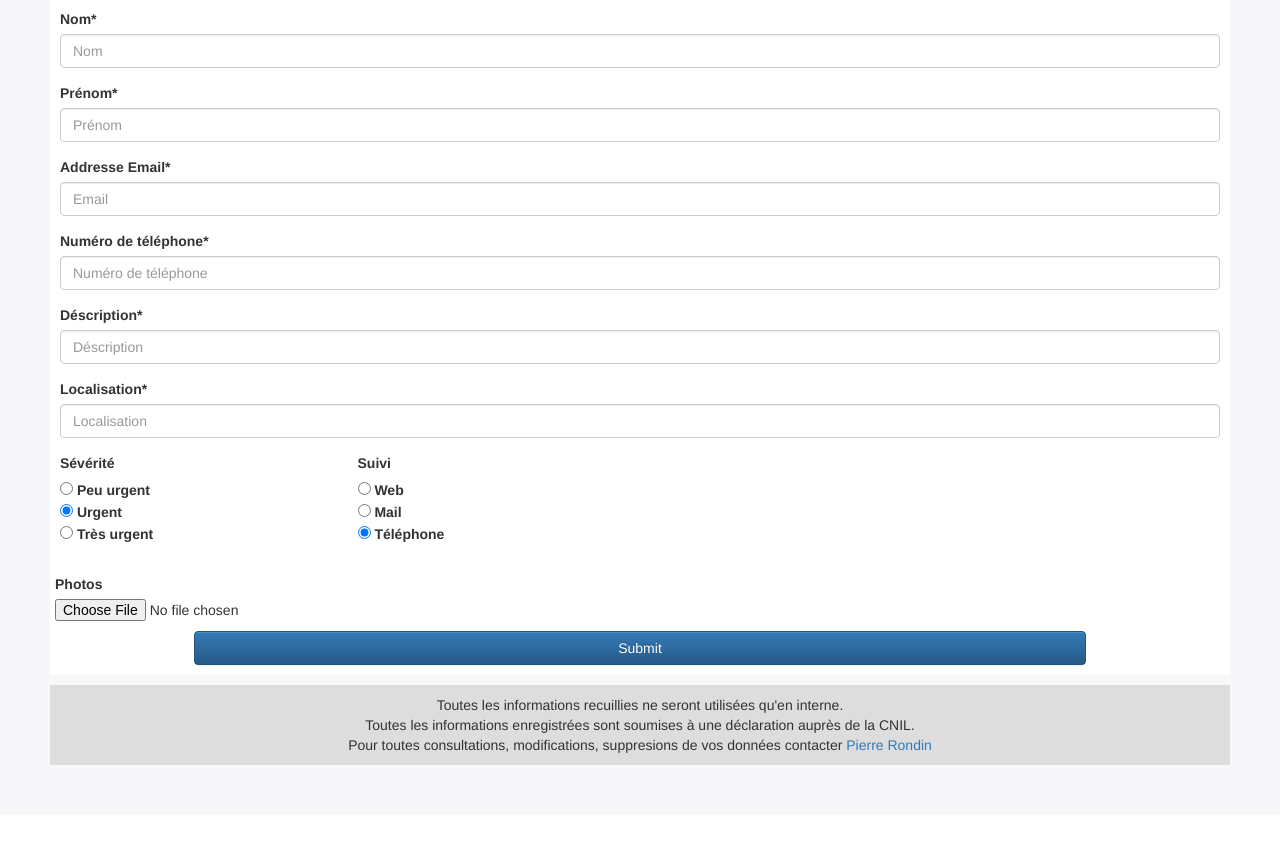
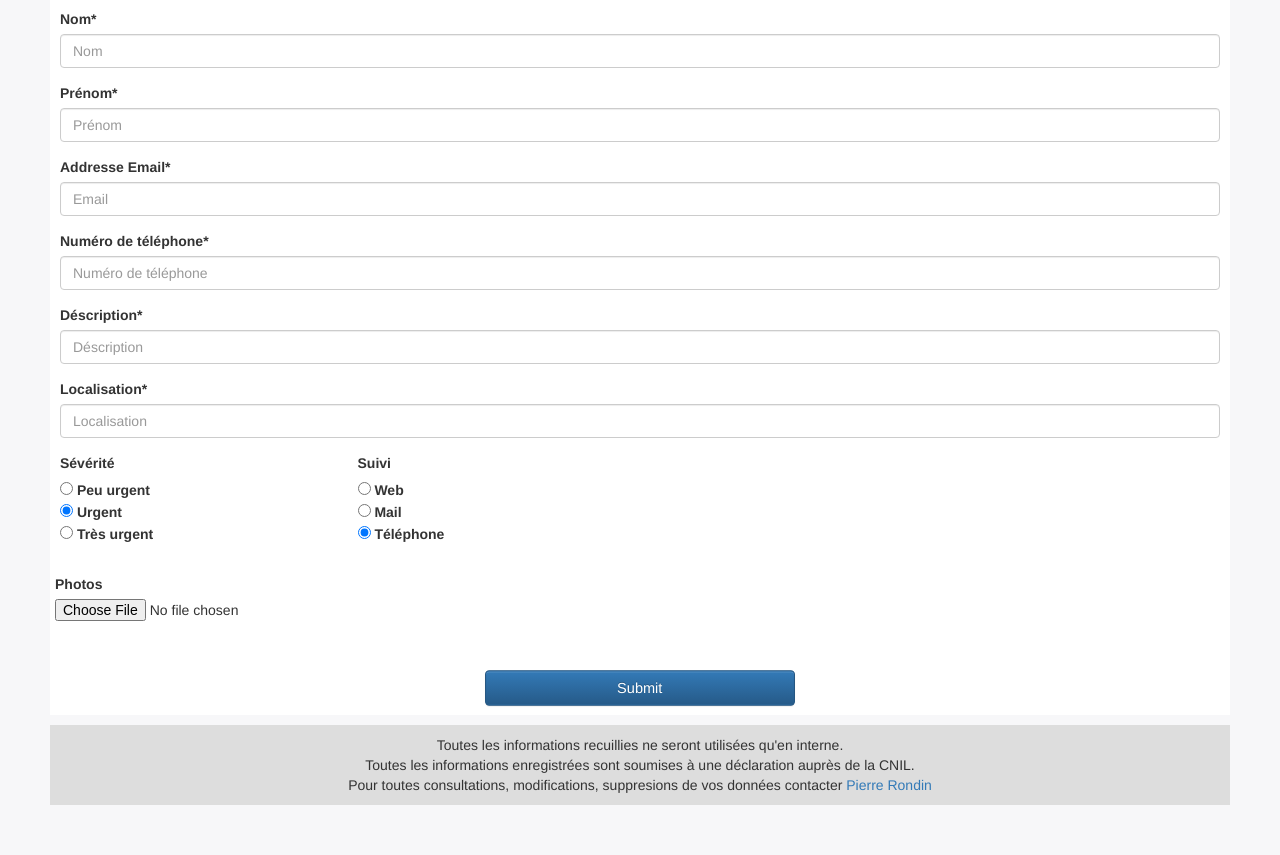
Before and after one commit to WladimirDuManoir/TW_Site-Resto, a PHP site: page /niirvana/ in a window 1280 px wide. Shown: the part 180-1035 px from the top of the page. Before the commit the page ends 945 px from the top, so only its background shows below. Run offline with PHP 8.4, Linux system fonts and the light colour scheme.

Commit message:
better but still ..

```diff
--- a/css/style.css
+++ b/css/style.css
@@ -18,7 +18,7 @@ footer {
 	margin:10px;
 }
 .photo {
-	margin:10px;
+	margin:10px 10px 50px 10px;
 }
 form div button {
 	margin: 0 auto;
--- a/index.html
+++ b/index.html
@@ -119,7 +119,7 @@
 		  </div>
 	</div>
 	<div class="row submit-btn">
-		<button type="submit" class="btn btn-primary wow flip col-md-9">Submit</button>
+		<button type="submit" class="btn btn-primary wow flip pulse col-sm-11 col-md-3" data-wow-iteration="infinite">Submit</button>
 	</div>
 </form>
 	</div>
```
